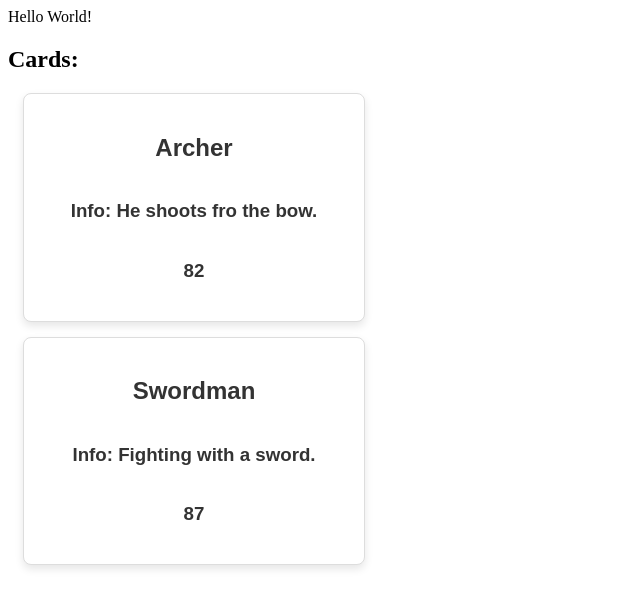
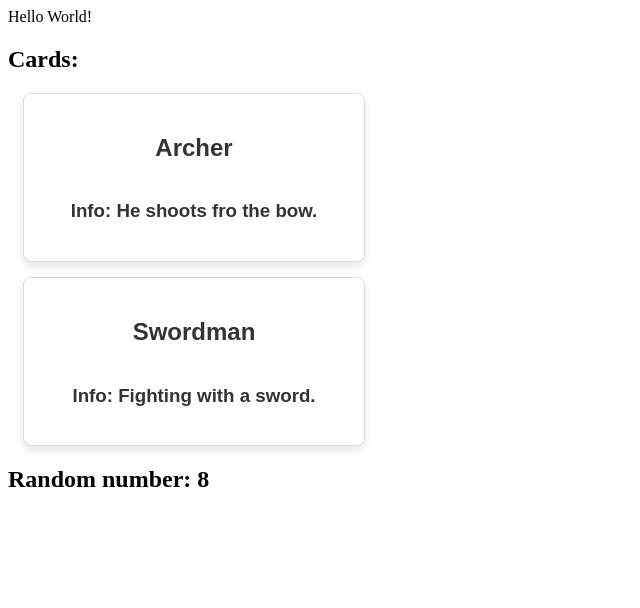
Before and after one commit to Dominionss/WeatherCheck, a React (Create React App) app in the folder weather-app/: page / in a window 1280 px wide. Shown: the top 608 px of the page, without its empty margins (0-640 px from the left). Built offline with nearby package versions, Linux system fonts and the light colour scheme.

Commit message:
Multiple cards import.

```diff
--- a/weather-app/src/App.js
+++ b/weather-app/src/App.js
@@ -1,5 +1,4 @@
-import "./Card";
-import Card from "./Card";
+import Card, { RandomCard } from './Card';
 
 function App() {
     return (
@@ -11,6 +10,8 @@ function App() {
             <Card title="Archer" info="He shoots fro the bow." />
             <Card title="Swordman" info="Fighting with a sword." />
 
+            <RandomCard />
+
         </div>
     );
 }
--- a/weather-app/src/Card.js
+++ b/weather-app/src/Card.js
@@ -12,9 +12,17 @@ function Card({title, info}) {
         <div className="Card">
             <h2>{ title }</h2>
             <h3>Info: { info }</h3>
-            <h3>{getRandomIntInclusive(1, 100)}</h3>
         </div>
     );
 }
 
+function RandomCard() {
+    return (
+        <div className="RandomCard">
+            <h2>Random number: {getRandomIntInclusive(1, 100)}</h2>
+        </div>
+    );
+}
+
+export { RandomCard };
 export default Card;
```
